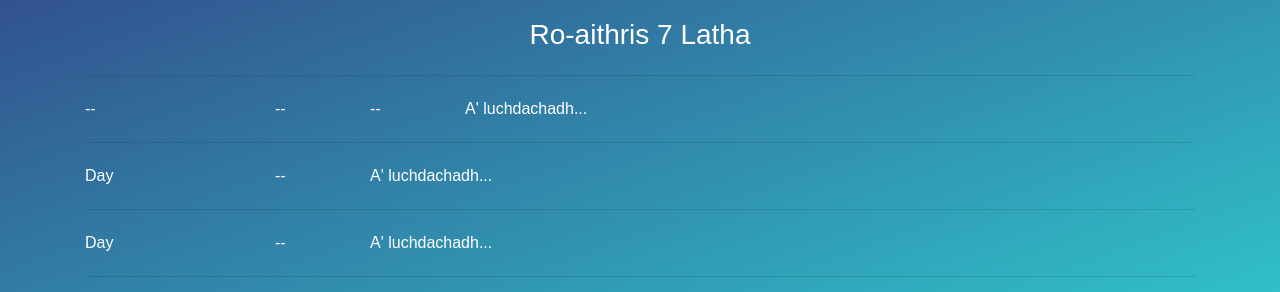
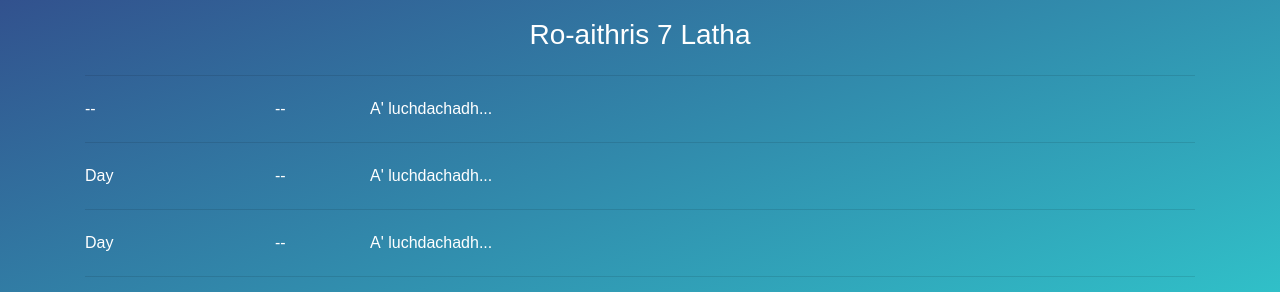
Before and after one commit to angeidheal/aimsir, a Jekyll site: the page built from index.html, in a window 1280 px wide. Shown: the part 504-796 px from the top of the page. Built offline with Jekyll 4.4.1, drawn with Linux system fonts in a browser that asks for light colours; nearby versions of some CDN libraries; a script that is not in the unit is left out.

Commit message:
Update index.html

```diff
--- a/index.html
+++ b/index.html
@@ -48,10 +48,7 @@ title: Dachaigh
         <div class="col-md-1 day-1-temp">
           --
         </div>
-        <div class="col-md-1 day-1-icon">
-          --
-        </div>
-        <div class="col-md-8 day-1-summary">
+        <div class="col-md-9 day-1-summary">
           A' luchdachadh...
         </div>
       </div>
```
